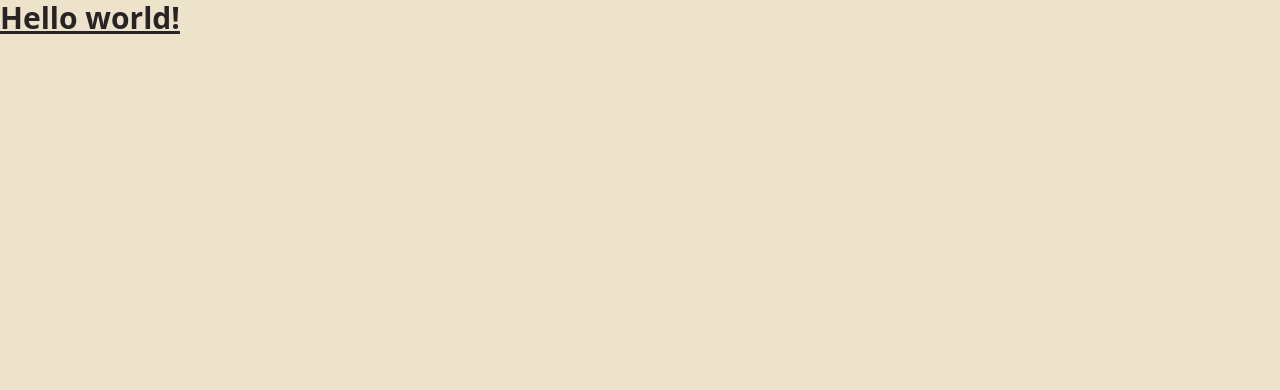
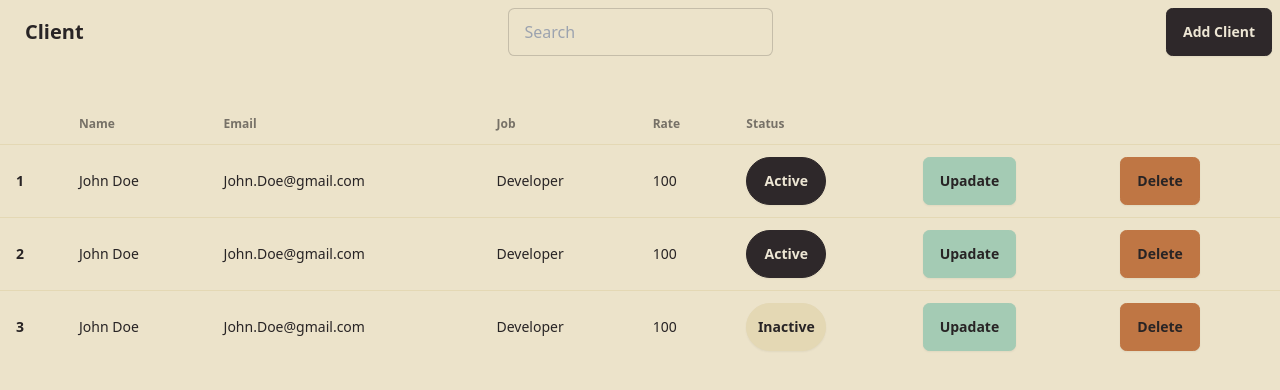
Before and after one commit to huseinspahich/client-management-react, a React (Vite) app in the folder frontend/: page / in a window 1280 px wide. Shown: the top 390 px of the page. Built offline with nearby package versions, Linux system fonts and the light colour scheme.

Commit message:
Added Modal Navbar and Table components and inserted functionality

```diff
--- a/frontend/src/App.jsx
+++ b/frontend/src/App.jsx
@@ -1,10 +1,26 @@
+import { useEffect,useState } from 'react'
 import React from 'react'
+import NavBar from './components/Navbar'
+import TableList from './components/Tablelist'
+import ModalForm from './components/ModalForm'
 
 const App = () => {
+  const [modalTitle, setModalTitle] = useState("Add");
+
+  const openModal = (title) => {
+    setModalTitle(title);
+    document.getElementById("my_modal_3").showModal();
+  };
+
+
   return (
-    <h1 className="text-3xl font-bold underline">
-    Hello world!
-  </h1>
+
+    <>
+     <NavBar openModal={openModal}/>
+     <TableList openModal={openModal}/>
+     <ModalForm mode={modalTitle}/>
+    </>
+
   )
 }
 
--- /dev/null
+++ b/frontend/src/components/ModalForm.jsx
@@ -0,0 +1,46 @@
+import React from 'react'
+
+const ModalForm = ({mode}) => {
+  return (
+    <>
+      {/* You can open the modal using document.getElementById('ID').showModal() method */}
+
+        <dialog id="my_modal_3" className="modal">
+        <div className="modal-box">
+            <h3 className='font-bold text-lg py-4'>{mode === "Add" ? "Add Client" : "Update Client"}</h3>
+            <form method="dialog">
+            <label className="input input-bordered my-4 flex items-center gap-2">
+                Name
+             <input type="text" className="grow"  />
+            </label>
+            <label className="input input-bordered my-4 flex items-center gap-2">
+                Email
+            <input type="text" className="grow"  />
+            </label>
+            <label className="input input-bordered my-4 flex items-center gap-2">
+                Job
+            <input type="text" className="grow"  />
+            </label>
+            <div className='flex mb-4 justify-between my-4'>
+            <label className="input input-bordered mr-4 flex items-center gap-2">
+                Rate
+                <input type="number" className="grow" />
+                </label>
+             <select className="select select-bordered w-full max-w-xs">
+
+                <option>Active</option>
+                <option>Inactive</option>
+            </select>
+
+
+            </div>
+            <button className="btn btn-sm btn-circle btn-ghost absolute right-2 top-2">✕</button>
+            <button type="submit" className=" btn btn-success">{mode === "Add" ? "Add Client" : "Save changes"}</button>
+            </form>
+        </div>
+        </dialog>
+    </>
+  )
+}
+
+export default ModalForm
--- /dev/null
+++ b/frontend/src/components/NavBar.jsx
@@ -0,0 +1,23 @@
+import React from 'react'
+
+const NavBar = ({openModal}) => {
+  return (
+    <>
+    <div className="navbar bg-base-100">
+  <div className="navbar-start">
+    <a className="btn btn-ghost text-xl">Client</a>
+  </div>
+  <div className="navbar-center">
+  <div className="form-control">
+      <input type="text" placeholder="Search" className="input input-bordered w-48 md:w-auto" />
+    </div>
+  </div>
+  <div className="navbar-end">
+    <a className="btn btn-neutral" id='Add' onClick={() => openModal("Add")}>Add Client</a>
+  </div>
+</div>
+    </>
+  )
+}
+
+export default NavBar
--- /dev/null
+++ b/frontend/src/components/TableList.jsx
@@ -0,0 +1,59 @@
+import React from 'react'
+
+const TableList = ({openModal}) => {
+
+    const clients = [ {id:1, name: "John Doe", email:"John.Doe@gmail.com", job:"Developer", rate:"100", isactive: true},
+                     {id:2, name: "John Doe", email:"John.Doe@gmail.com", job:"Developer", rate:"100", isactive: true},
+                     {id:3, name: "John Doe", email:"John.Doe@gmail.com", job:"Developer", rate:"100", isactive: false} ]
+
+
+  return (
+    <>
+        <div className="overflow-x-auto mt-10">
+            <table className="table">
+        {/* head */}
+        <thead>
+        <tr>
+            <th></th>
+            <th>Name</th>
+            <th>Email</th>
+            <th>Job</th>
+            <th>Rate</th>
+            <th>Status</th>
+        </tr>
+        </thead>
+        <tbody>
+        {/* row 1 */}
+       {clients.map( (client) => (
+         <tr className="hover">
+             <th>{client.id}</th>
+                <td>{client.name}</td>
+                <td>{client.email}</td>
+                <td>{client.job}</td>
+                <td>{client.rate}</td>
+                <td>
+                    <button className={`btn rounded-full w-20 ${client.isactive ? "btn btn-neutral" : "btn-outline-neutral"}`}>
+                        {client.isactive ? "Active" : "Inactive"}
+                    </button>
+                </td>
+                <td>
+                    <button className="btn btn-secondary" onClick={() => openModal("Update")}>
+                        Upadate
+                    </button>
+                </td>
+                <td>
+                    <button className="btn btn-active btn-accent">
+                        Delete
+                    </button>
+                </td>
+        </tr>
+        ))}
+
+        </tbody>
+    </table>
+    </div>
+    </>
+  )
+}
+
+export default TableList
```
